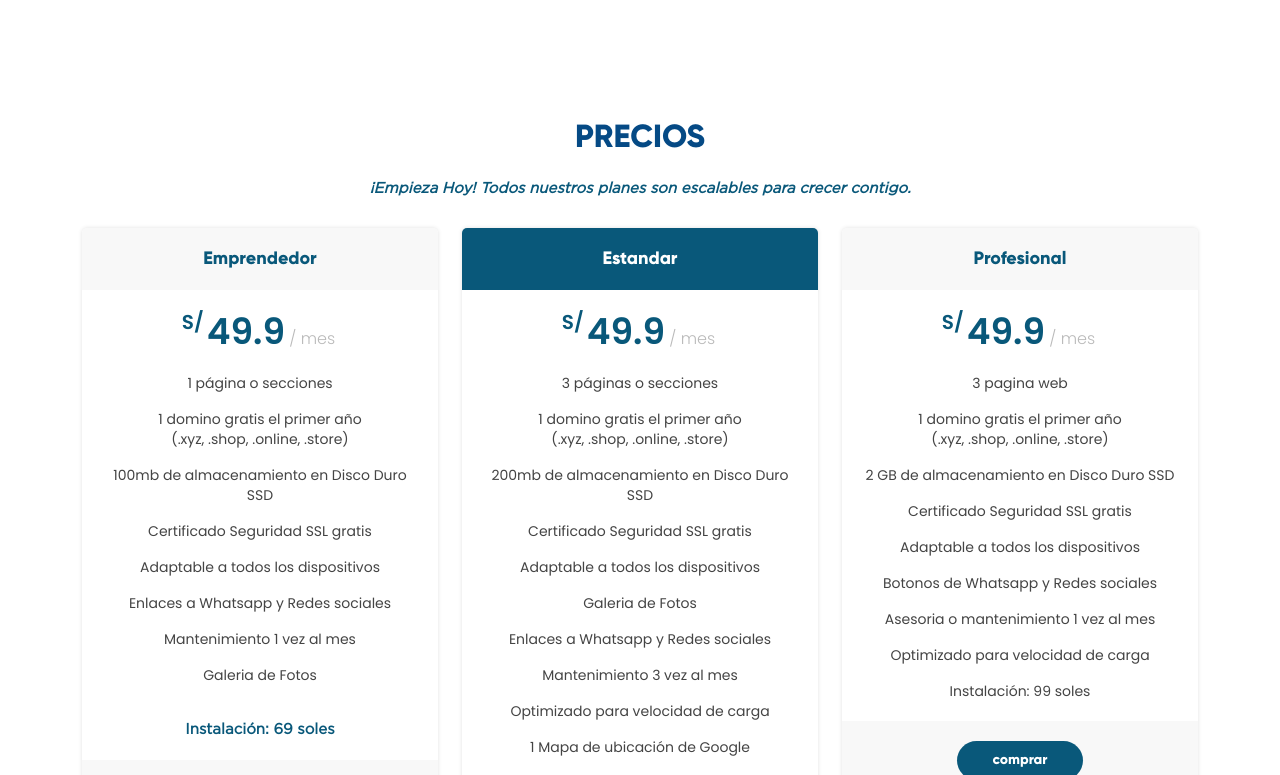
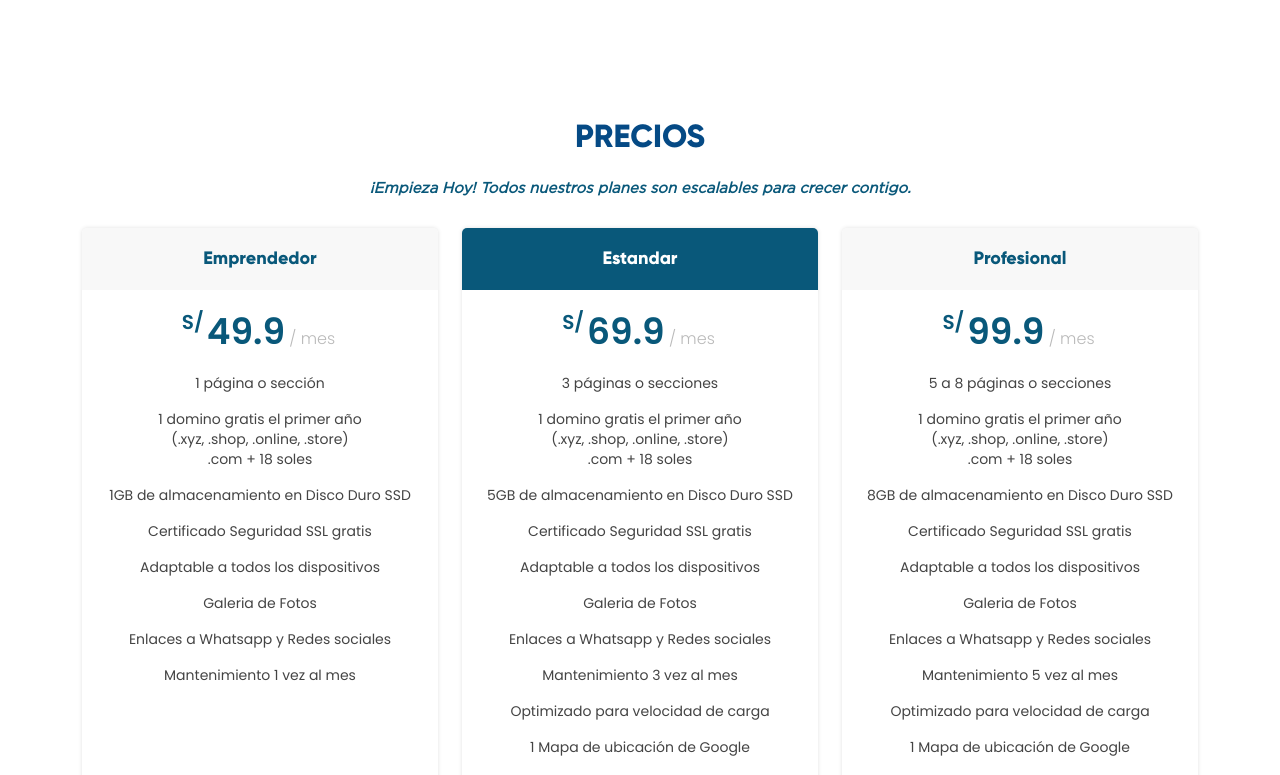
Before and after one commit to BreakCodeCompany/hosting, a plain HTML site: page index.html in a window 1280 px wide. Shown: the part 2025-2800 px from the top of the page. Drawn offline with nearby package versions, Linux system fonts and the light colour scheme.

Commit message:
terminando el precio

```diff
--- a/assets/css/estilos.css
+++ b/assets/css/estilos.css
@@ -16,8 +16,6 @@
     src: url(../font/Gotham-Book.otf);
 }
 
-
-
 .nav-link{
     text-transform: uppercase;
     letter-spacing: 1px;
--- a/assets/css/style.css
+++ b/assets/css/style.css
@@ -5,6 +5,20 @@
 body {
   font-family: "Gilroy", "Open Sans", sans-serif;
   color: #444444;
+}
+
+body::-webkit-scrollbar {
+  width: 3px;               /* width of the entire scrollbar */
+}
+
+body::-webkit-scrollbar-track {
+  background: transparent;        /* color of the tracking area */
+}
+
+body::-webkit-scrollbar-thumb {
+  background-color: gray;    /* color of the scroll thumb */
+  border-radius: 20px;       /* roundness of the scroll thumb */
+  border: 1px solid transparent;  /* creates padding around scroll thumb */
 }
 
 a {
@@ -1417,6 +1431,7 @@ section {
   position: relative;
   overflow: hidden;
   font-family: 'Poppins', sans-serif;
+  height: 800px;
 }
 
 .pricing h3 {
@@ -1483,10 +1498,25 @@ section {
 }
 
 .pricing .btn-wrap {
-  margin: 20px -20px -20px -20px;
+  position: absolute;
+  bottom: 0;
+  margin: 20px 0px 0px -20px;
   padding: 20px 15px;
   background: #f8f8f8;
   text-align: center;
+  width: 100%;
+
+
+}
+
+.pricing .sub-text{
+  position: absolute;
+  bottom: 0;
+  left: 0;
+  right: 0;
+  margin: 0 0 110px;
+
+
 }
 
 .pricing .btn-buy {
--- a/index.html
+++ b/index.html
@@ -33,14 +33,14 @@
   <link href="assets/css/estilos.css" rel="stylesheet">
 
   <!-- Google tag (gtag.js) -->
-  <script async src="https://www.googletagmanager.com/gtag/js?id=G-17QR8WFDGN"></script>
+  <!-- <script async src="https://www.googletagmanager.com/gtag/js?id=G-17QR8WFDGN"></script>
   <script>
     window.dataLayer = window.dataLayer || [];
     function gtag(){dataLayer.push(arguments);}
     gtag('js', new Date());
 
     gtag('config', 'G-17QR8WFDGN');
-  </script>
+  </script> -->
 
 </head>
 
@@ -83,8 +83,8 @@
           <li><a class="nav-link scrollto" href="#servicios">servicios</a></li>
 
           <!-- <li><a class="nav-link scrollto" href="#team">Team</a></li> -->
-          <!-- <li><a class="nav-link scrollto" href="#pricing">Precios</a></li>
-          <li><a href="blog.html">Blog</a></li> -->
+          <!-- <li><a class="nav-link scrollto" href="#pricing">Precios</a></li>-->
+          <!-- <li><a href="blog.html">Blog</a></li>  -->
           <li class="dropdown scrollto nav-link"><a href="#pricing"><span>Precios</span> <i class="bx bi-chevron-down"></i></a>
             <ul>
               <li><a href="#">Drop Down 1</a></li>
@@ -582,16 +582,17 @@
               <h3>Emprendedor</h3>
               <h4><sup>S/</sup>49.9<span> / mes</span></h4>
               <ul>
-                <li>1 página o secciones</li>
-                <li>1 domino gratis el primer año <br>(.xyz, .shop, .online, .store)</li>
-                <li>100mb de almacenamiento en Disco Duro SSD</li>
+                <li>1 página o sección</li>
+                <li>1 domino gratis el primer año <br>(.xyz, .shop, .online, .store) <br>
+                    .com + 18 soles </li>
+                <li>1GB de almacenamiento en Disco Duro SSD</li>
                 <li>Certificado Seguridad SSL gratis</li>
                 <li>Adaptable a todos los dispositivos</li>
+                <li>Galeria de Fotos</li>
                 <li>Enlaces a Whatsapp y Redes sociales</li>
                 <li>Mantenimiento 1 vez al mes</li>
-                <li>Galeria de Fotos</li>
               </ul>
-              <div class="pricing"><p>Instalación: 69 soles</p></div>
+              <div class="sub-text"><p>Instalación: 69 soles</p></div>
 
               <div class="btn-wrap">
                 <a href="#" class="btn-buy">Comprar</a>
@@ -602,11 +603,12 @@
           <div class="col-lg-4 col-md-6 mt-4 mt-md-0" data-aos="fade-up" data-aos-delay="200">
             <div class="box featured">
               <h3>Estandar</h3>
-              <h4><sup>S/</sup>49.9<span> / mes</span></h4>
+              <h4><sup>S/</sup>69.9<span> / mes</span></h4>
               <ul>
                 <li>3 páginas o secciones</li>
-                <li>1 domino gratis el primer año <br>(.xyz, .shop, .online, .store)</li>
-                <li>200mb de almacenamiento en Disco Duro SSD</li>
+                <li>1 domino gratis el primer año <br>(.xyz, .shop, .online, .store)<br>
+                .com + 18 soles </li>
+                <li>5GB de almacenamiento en Disco Duro SSD</li>
                 <li>Certificado Seguridad SSL gratis</li>
                 <li>Adaptable a todos los dispositivos</li>
                 <li>Galeria de Fotos</li>
@@ -616,7 +618,7 @@
                 <li>1 Mapa de ubicación de Google</li>
                 <li>Formulario de Contacto</li>
               </ul>
-              <div class="pricing"><p>Instalación: 85 soles</p></div>
+              <div class="sub-text"><p>Instalación: 85 soles</p></div>
               <div class="btn-wrap">
                 <a href="#" class="btn-buy">comprar</a>
               </div>
@@ -626,20 +628,22 @@
           <div class="col-lg-4 col-md-6 mt-4 mt-lg-0" data-aos="fade-up" data-aos-delay="300">
             <div class="box">
               <h3>Profesional</h3>
-              <h4><sup>S/</sup>49.9<span> / mes</span></h4>
+              <h4><sup>S/</sup>99.9<span> / mes</span></h4>
               <ul>
-                <li>3 pagina web</li>
-                <li>1 domino gratis el primer año <br>(.xyz, .shop, .online, .store)</li>
-                <li>2 GB de almacenamiento en Disco Duro SSD</li>
+                <li>5 a 8 páginas o secciones</li>
+                <li>1 domino gratis el primer año <br>(.xyz, .shop, .online, .store)<br>
+                .com + 18 soles </li>
+                <li>8GB de almacenamiento en Disco Duro SSD</li>
                 <li>Certificado Seguridad SSL gratis</li>
                 <li>Adaptable a todos los dispositivos</li>
-                <li>Botonos de Whatsapp y Redes sociales</li>
-                <li>Asesoria o mantenimiento 1 vez al mes</li>
+                <li>Galeria de Fotos</li>
+                <li>Enlaces a Whatsapp y Redes sociales</li>
+                <li>Mantenimiento 5 vez al mes</li>
                 <li>Optimizado para velocidad de carga</li>
-
-                Instalación: 99 soles
-
-              </ul>
+                <li>1 Mapa de ubicación de Google</li>
+                <li>Formulario de Contacto</li>
+             </ul>
+             <div class="sub-text"><p>Instalación: 99 soles</p></div>
               <div class="btn-wrap">
                 <a href="#" class="btn-buy">comprar</a>
               </div>
```
